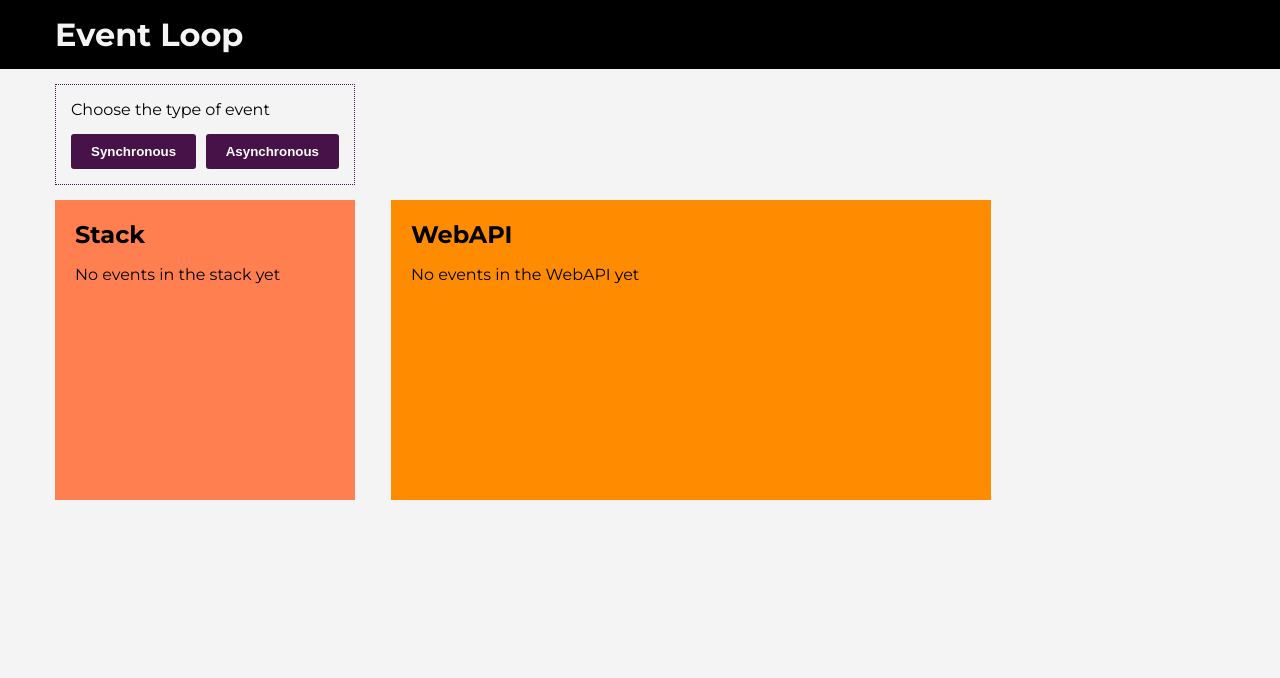
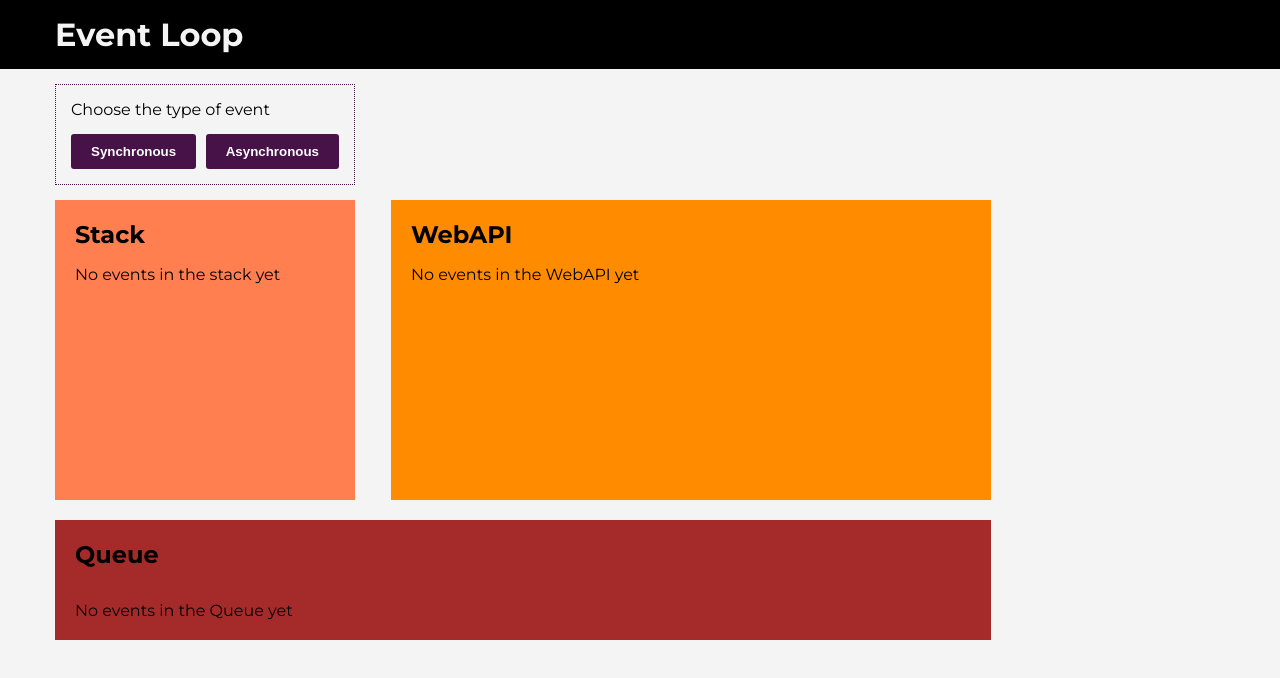
Before and after one commit to oleksandr-shapchenko/event-loop, an Angular app: page / in a window 1280 px wide. Shown: the top 678 px of the page. Built offline with nearby package versions, Linux system fonts and the light colour scheme.

Commit message:
add queue methods in loopservice and styles

```diff
--- a/src/app/app.component.html
+++ b/src/app/app.component.html
@@ -27,6 +27,13 @@
         </ul>
         <p *ngIf="!loopService.web.collection.length">No events in the WebAPI yet</p>
       </div>
+      <div class="queue-container">
+        <h2>Queue</h2>
+        <ul class="queue-container-list">
+          <li *ngFor="let item of loopService.queue.collection" class="stack-container-list-item">{{item.text}}</li>
+        </ul>
+        <p *ngIf="!loopService.queue.collection.length">No events in the Queue yet</p>
+      </div>
     </div>
   </div>
 </main>
--- a/src/app/app.component.scss
+++ b/src/app/app.component.scss
@@ -39,11 +39,11 @@ header {
     background-color: coral;
     overflow-y: scroll;
     &-list-item {
+        height: 40px;
         text-align: center;
         border: 1px dotted #000;
         background-color: beige;
-        padding-top: 10px;
-        padding-bottom: 10px;
+        padding: 10px;
         &:not(:last-child) {
             margin-bottom: 10px;
         }
@@ -58,3 +58,14 @@ header {
     background-color: darkorange;
     padding: 20px;
 }
+
+.queue-container {
+    flex-basis: 100%;
+    background-color: brown;
+    height: 120px;
+    padding: 20px;
+    margin-top: 20px;
+    &-list {
+        display: flex;
+    }
+}
--- a/src/app/services/loop.service.ts
+++ b/src/app/services/loop.service.ts
@@ -1,8 +1,8 @@
 import { Injectable } from '@angular/core';
 import { timer } from 'rxjs';
+
 import { LoopEvent } from '../common/interfaces';
 import { Queue } from '../structures/queue/queue';
-
 import { Stack } from '../structures/stack/stack';
 import { WebApi } from '../structures/web-api/web-api';
 
@@ -30,6 +30,12 @@ export class LoopService {
     this.removeAsyncEvent();
     timer(1000).subscribe(() => {
       this.handleEventInWebApi(event);
+    });
+    timer(3000).subscribe(() => {
+      this.handleEventInQueue(event);
+    });
+    timer(5000).subscribe(() => {
+      this.handleSyncEvent(event);
     })
   }
 
@@ -46,4 +52,10 @@ export class LoopService {
     })
   }
 
+  private handleEventInQueue(event: LoopEvent) {
+    this.queue.enqueue(event);
+    timer(2000).subscribe(() => {
+      this.queue.dequeue();
+    })
+  }
 }
```
